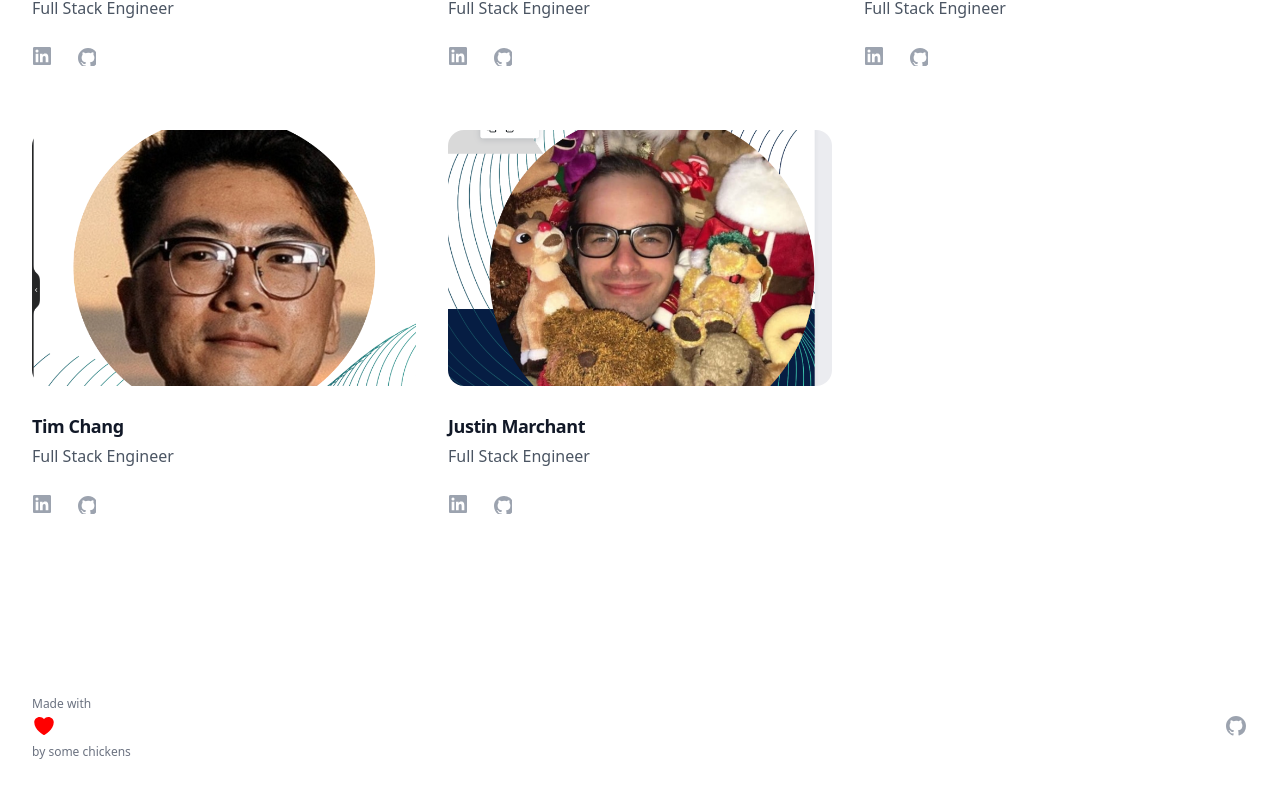
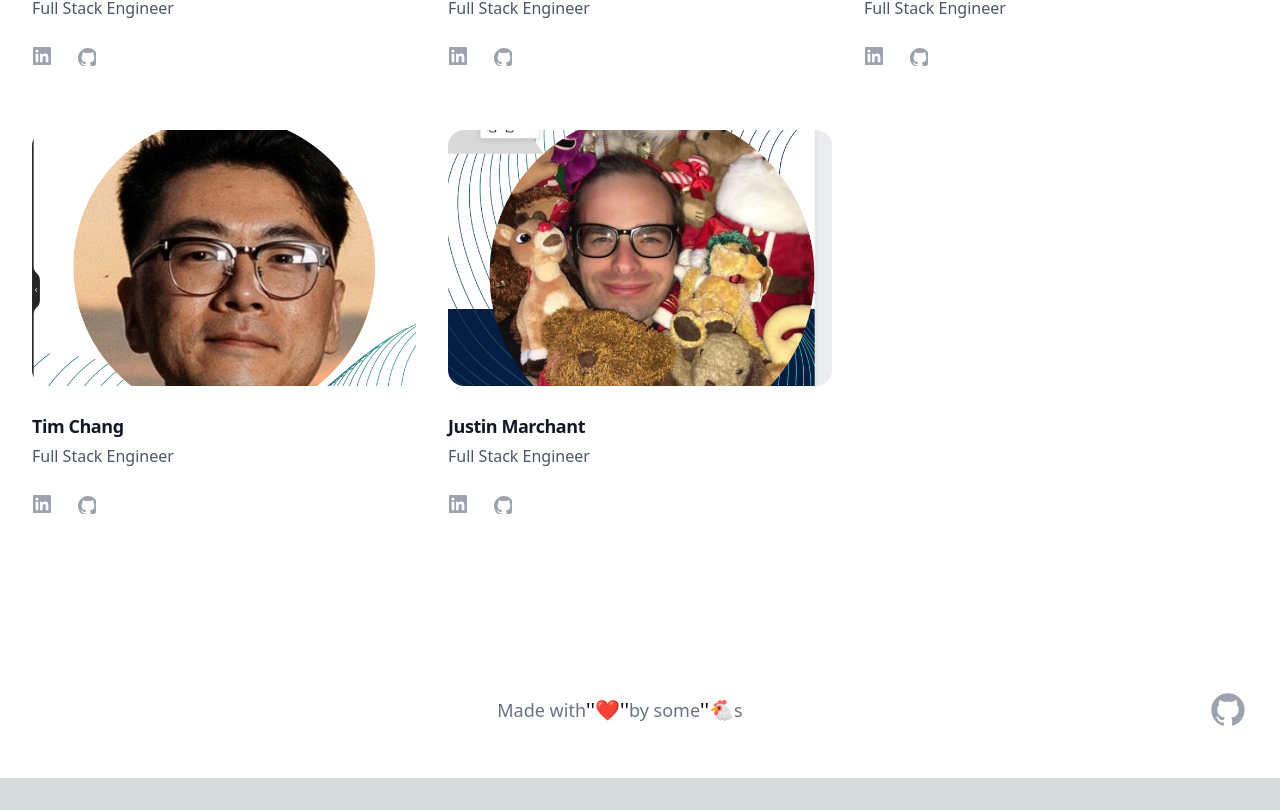
Before and after one commit to zhiyi15/ma-web, a Next.js app: page / in a window 1280 px wide. Shown: the part 3240-4050 px from the top of the page. After the commit the page ends 4018 px from the top, so only its background shows below. Built offline with nearby package versions, Linux system fonts and the light colour scheme.

Commit message:
footer complete

```diff
--- a/pages/components/Footer.tsx
+++ b/pages/components/Footer.tsx
@@ -14,10 +14,8 @@ const navigation = [
   },
 ]
 
-const chickenEmoji = String.fromCharCode(128022)
-
-
-
+const chickenEmoji = '\u{1F414}'
+const redHeartEmoji = '\u{2764}\u{FE0F}'
 
 export default function Footer() {
   return (
@@ -28,21 +26,16 @@ export default function Footer() {
           {navigation.map((item) => (
             <a key={item.name} href={item.href} className="text-gray-400 hover:text-gray-500">
               <span className="sr-only">{item.name}</span>
-              <item.icon className="h-6 w-6" aria-hidden="true" />
+              <item.icon className="h-10 w-10" aria-hidden="true" />
             </a>
           ))}
         </div>
-
-        <div className="mt-8 md:order-1 md:mt-0">
-          <span className="text-center text-xs leading-5 text-gray-500"> Made with </span>
-
-            <svg xmlns="http://www.w3.org/2000/svg" viewBox="0 0 24 24" fill="red" className="w-6 h-6">
-              <path d="M11.645 20.91l-.007-.003-.022-.012a15.247 15.247 0 01-.383-.218 25.18 25.18 0 01-4.244-3.17C4.688 15.36 2.25 12.174 2.25 8.25 2.25 5.322 4.714 3 7.688 3A5.5 5.5 0 0112 5.052 5.5 5.5 0 0116.313 3c2.973 0 5.437 2.322 5.437 5.25 0 3.925-2.438 7.111-4.739 9.256a25.175 25.175 0 01-4.244 3.17 15.247 15.247 0 01-.383.219l-.022.012-.007.004-.003.001a.752.752 0 01-.704 0l-.003-.001z" />
-            </svg>
-          <span className="text-center text-xs leading-5 text-gray-500">
-            by some chickens
-
-          </span>
+        <div className="mt-8 w-fit flex flex-row mx-auto md:order-1 md:mt-0">
+          <span className="text-lg text-gray-500"> Made with </span>
+          <span className='text-xl'>''{redHeartEmoji}''</span>
+          <span className="text-lg text-gray-500">
+            by some</span>   <span className='text-xl'>''{chickenEmoji}</span>
+          <span className="text-lg text-gray-500">s</span>
         </div>
       </div>
     </footer>
```
